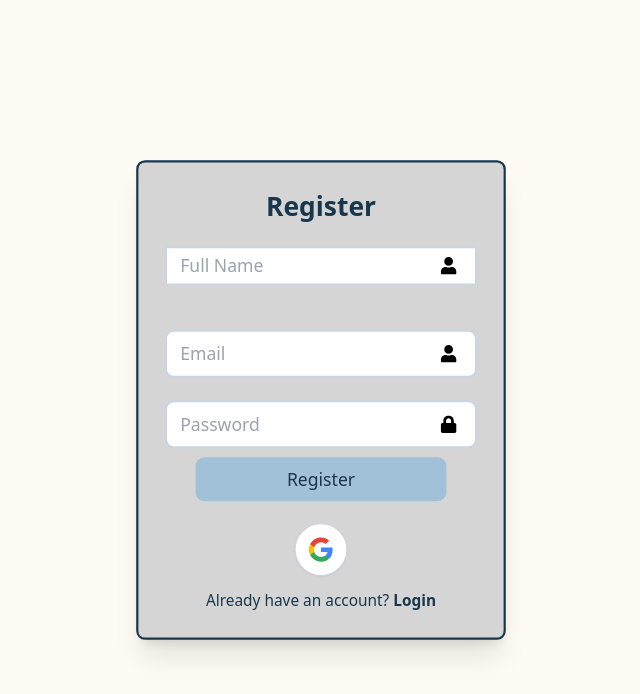
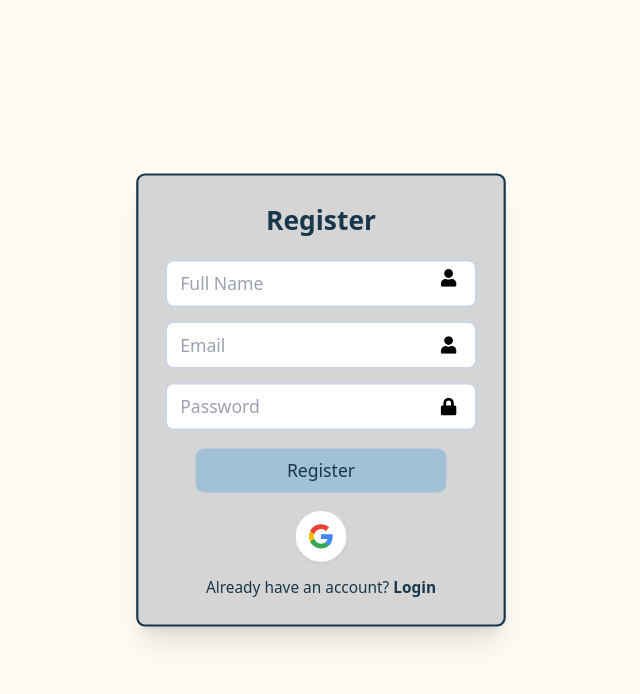
Before and after one commit to urritomas/student-research-web, a Next.js app: page /register in a window 1280 px wide. Shown: the top 694 px of the page, without its empty margins (319-959 px from the left). Built offline with nearby package versions, Linux system fonts and the light colour scheme; no server answers.

Commit message:
style: login-register page consistency

```diff
--- a/components/AuthForm.tsx
+++ b/components/AuthForm.tsx
@@ -111,27 +111,27 @@ function AuthForm({ mode }: { mode: Mode }) {
       <Button children='hello' color='alert' size='lg'/>
       <Button children='hello' color='accent' size='xl'/> */}
       <form onSubmit={handleSubmit} className="flex flex-col justify-center bg-lightGray rounded-lg border-darkSlateBlue border-2 shadow-xl p-6 m-3">
-        <h1 className="text-2xl text-center text-darkSlateBlue font-bold">
+        <h1 className="text-2xl text-center text-darkSlateBlue font-bold mb-1">
           {mode === "login" ? "Login" : "Register"}
         </h1>
 
         {mode === "register" && (
           <div className="flex flex-wrap items-center">
             <input
-              className="text-darkSlateBlue w-full h-8 outline-none pl-3 pr-10 pb-4 pt-4 border-slate-300 my-5 border-2 rounded-sm"
+              className="text-darkSlateBlue w-full h-8 outline-none pl-3 pr-10 mt-4 py-5 border-slate-300 border-2 rounded-lg transition duration-150 hover:border-slate-400"
               type="text"
               placeholder="Full Name"
               value={fullName}
               onChange={(e) => setFullName(e.target.value)}
               required
             />
-            <FaUser className="absolute right-14" />
+            <FaUser className="absolute top-[99px] right-14 transition duration-150 hover:scale-110" />
           </div>
         )}
 
         <div className="flex flex-wrap items-center">
           <input
-            className="text-darkSlateBlue w-full h-8 outline-none pl-3 pr-10 py-5 border-slate-300 my-5 border-2 rounded-lg transition duration-150 hover:border-slate-400"
+            className="text-darkSlateBlue w-full h-8 outline-none pl-3 pr-10 mt-3 mb-3 py-5 border-slate-300  border-2 rounded-lg transition duration-150 hover:border-slate-400"
             type="email"
             placeholder="Email"
             value={email}
@@ -155,11 +155,11 @@ function AuthForm({ mode }: { mode: Mode }) {
         </div>
 
         {mode === "login" && (
-          <div className="flex justify-between items-center my-4">
+          <div className="flex justify-between items-center mt-4 mb-1">
             <div className="flex items-center transition duration-150">
               <input
                 id="rememberMe"
-                className="accent-darkSlateBlue transition duration-150"
+                className="accent-darkSlateBlue scale-110transition duration-150"
                 type="checkbox"
                 checked={rememberMe}
                 onChange={(e) => setRememberMe(e.target.checked)}
@@ -176,7 +176,7 @@ function AuthForm({ mode }: { mode: Mode }) {
         )}
 
         {message && (
-          <div className={`text-darkSlateBlue text-sm text-center my-2 ${message.includes("error") || message.includes("Failed") ? "text-red-600" : "text-green-600"}`}>
+          <div className={`text-darkSlateBlue text-sm text-center my-2 ${message.includes("error") || message.includes("Failed") || message.includes("invalid") || message.includes("already") ? "text-red-600" : "text-green-600"}`}>
             {message}
           </div>
         )}
@@ -184,12 +184,12 @@ function AuthForm({ mode }: { mode: Mode }) {
         <button
           type="submit"
           disabled={loading}
-          className="text-darkSlateBlue bg-skyBlue rounded-lg my-2 w-4/5 p-2 self-center cursor-pointer hover:bg-blue-400 hover:text-white hover:scale-105 disabled:opacity-50 disabled:cursor-not-allowed duration-150"
+          className="text-darkSlateBlue bg-skyBlue rounded-lg mt-4 mb-1 w-4/5 p-2 self-center cursor-pointer hover:bg-blue-400 hover:text-white hover:scale-105 disabled:opacity-50 disabled:cursor-not-allowed duration-150"
         >
           {loading ? "Loading..." : mode === "login" ? "Login" : "Register"}
         </button>
 
-        <div className="flex justify-center my-3">
+        <div className="flex justify-center mt-3 mb-3">
           <GoogleSignInButton />
         </div>
 
```
